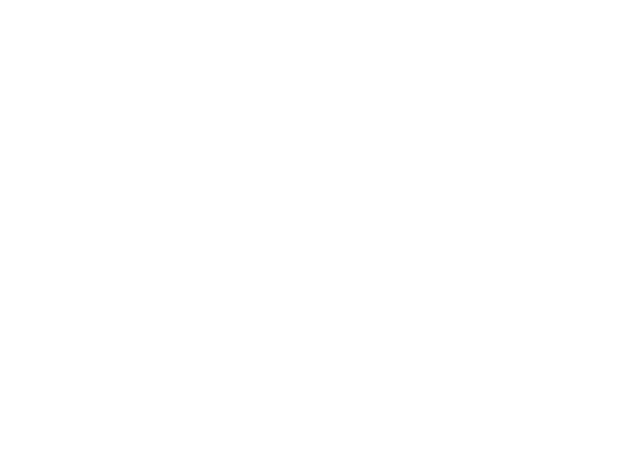
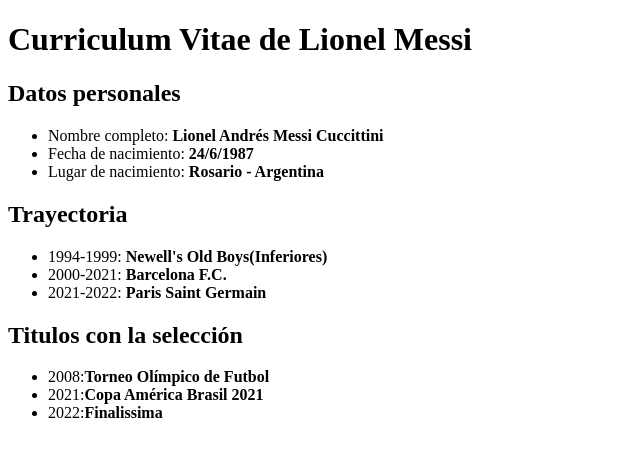
Before and after one commit to KRFLY/entrega01nucba, a plain HTML site: page index2.html in a window 1280 px wide. Shown: the whole page, without its empty margins (0-640 px from the left). Drawn offline with Linux system fonts and the light colour scheme.

Commit message:
add index2.html (listas simples)

```diff
--- a/index2.html
+++ b/index2.html
@@ -4,9 +4,27 @@
     <meta charset="UTF-8">
     <meta http-equiv="X-UA-Compatible" content="IE=edge">
     <meta name="viewport" content="width=device-width, initial-scale=1.0">
-    <title>Document</title>
+    <title>Lista simple</title>
 </head>
 <body>
-
+    <h1>Curriculum Vitae de Lionel Messi</h1>
+    <h2>Datos personales</h2>
+    <ul>
+        <li>Nombre completo: <b>Lionel Andrés Messi Cuccittini</b></li>
+        <li>Fecha de nacimiento: <b>24/6/1987</b></li>
+        <li>Lugar de nacimiento: <b>Rosario - Argentina</b></li>
+    </ul>
+    <h2>Trayectoria</h2>
+    <ul>
+        <li>1994-1999: <b>Newell's Old Boys(Inferiores)</b></li>
+        <li>2000-2021: <b>Barcelona F.C.</b></li>
+        <li>2021-2022: <b>Paris Saint Germain</b></li>
+    </ul>
+    <h2>Titulos con la selección</h2>
+    <ul>
+        <li>2008:<b>Torneo Olímpico de Futbol</b></li>
+        <li>2021:<b>Copa América Brasil 2021</b></li>
+        <li>2022:<b>Finalissima</b></li>
+    </ul>
 </body>
 </html>
```
